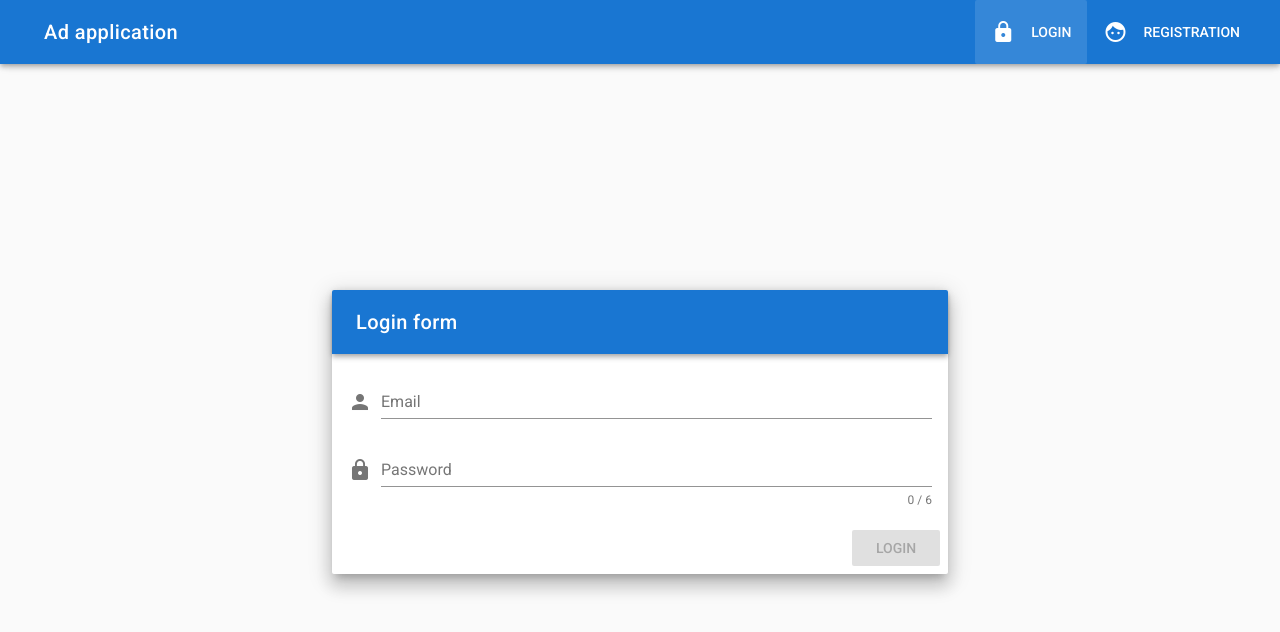
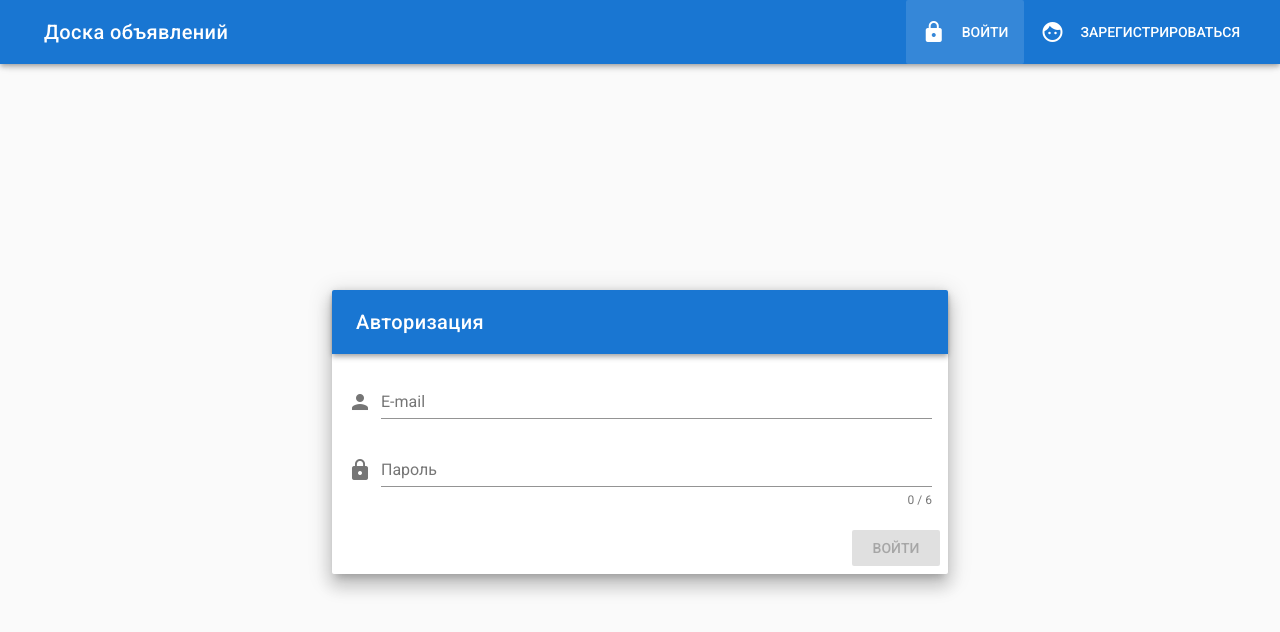
Before and after one commit to camward/Vue-Ad, a Vue app: page /login in a window 1280 px wide. Shown: the top 632 px of the page. Built offline with nearby package versions, Linux system fonts and the light colour scheme; no server answers; the database is empty.

Commit message:
рефакторинг

```diff
--- a/index.html
+++ b/index.html
@@ -3,7 +3,7 @@
   <head>
     <meta charset="utf-8">
     <meta name="viewport" content="width=device-width,initial-scale=1.0">
-    <title>Vue-Ad</title>
+    <title>Доска объявлений</title>
     <link href='https://fonts.googleapis.com/css?family=Roboto:300,400,500,700|Material+Icons' rel="stylesheet">
   </head>
   <body>
--- a/src/App.vue
+++ b/src/App.vue
@@ -1,16 +1,8 @@
 <template>
   <v-app>
-    <v-navigation-drawer
-      app
-      temporary
-      v-model="drawer"
-    >
+    <v-navigation-drawer app temporary v-model="drawer">
       <v-list>
-        <v-list-tile
-          v-for="link of links"
-          :key="link.title"
-          :to="link.url"
-        >
+        <v-list-tile v-for="link of links" :key="link.title" :to="link.url">
           <v-list-tile-action>
             <v-icon>{{link.icon}}</v-icon>
           </v-list-tile-action>
@@ -18,65 +10,43 @@
             <v-list-tile-title v-text="link.title"></v-list-tile-title>
           </v-list-tile-content>
         </v-list-tile>
-        <v-list-tile
-          v-if="isUserLoggedIn"
-          @click="onLogout"
-        >
+        <v-list-tile v-if="isUserLoggedIn" @click="onLogout">
           <v-list-tile-action>
             <v-icon>exit_to_app</v-icon>
           </v-list-tile-action>
           <v-list-tile-content>
-            <v-list-tile-title v-text="'Logout'"></v-list-tile-title>
+            <v-list-tile-title v-text="'Выйти'"></v-list-tile-title>
           </v-list-tile-content>
         </v-list-tile>
       </v-list>
     </v-navigation-drawer>
 
     <v-toolbar app dark color="primary">
-      <v-toolbar-side-icon
-        @click="drawer = !drawer"
-        class="hidden-md-and-up"
-      ></v-toolbar-side-icon>
+      <v-toolbar-side-icon @click="drawer = !drawer" class="hidden-md-and-up"></v-toolbar-side-icon>
       <v-toolbar-title>
-        <router-link to="/" tag="span" class="pointer">Ad application</router-link>
+        <router-link to="/" tag="span" class="pointer">Доска объявлений</router-link>
       </v-toolbar-title>
       <v-spacer></v-spacer>
       <v-toolbar-items class="hidden-sm-and-down">
-        <v-btn
-          v-for="link in links"
-          :key="link.title"
-          :to="link.url"
-          flat
-        >
+        <v-btn v-for="link in links" :key="link.title" :to="link.url" flat>
           <v-icon left>{{link.icon}}</v-icon>
           {{link.title}}
         </v-btn>
-        <v-btn
-          @click="onLogout"
-          flat
-          v-if="isUserLoggedIn"
-        >
+        <v-btn @click="onLogout" flat v-if="isUserLoggedIn">
           <v-icon left>exit_to_app</v-icon>
-          Logout
+          Выйти
         </v-btn>
       </v-toolbar-items>
     </v-toolbar>
-
 
     <v-content>
       <router-view></router-view>
     </v-content>
 
     <template v-if="error">
-      <v-snackbar
-        :timeout="5000"
-        :multi-line="true"
-        color="error"
-        @input="closeError"
-        :value="true"
-      >
+      <v-snackbar :timeout="5000" :multi-line="true" color="error" @input="closeError" :value="true">
         {{error}}
-        <v-btn flat dark @click.native="closeError">Close</v-btn>
+        <v-btn flat dark @click.native="closeError">Закрыть</v-btn>
       </v-snackbar>
     </template>
   </v-app>
@@ -99,15 +69,15 @@ export default {
     links () {
       if (this.isUserLoggedIn) {
         return [
-          {title: 'Orders', icon: 'bookmark_border', url: '/orders'},
-          {title: 'New ad', icon: 'note_add', url: '/new'},
-          {title: 'My ads', icon: 'list', url: '/list'}
+          {title: 'Заказы', icon: 'bookmark_border', url: '/orders'},
+          {title: 'Создать', icon: 'note_add', url: '/new'},
+          {title: 'Мои объявления', icon: 'list', url: '/list'}
         ]
       }
 
       return [
-        {title: 'Login', icon: 'lock', url: '/login'},
-        {title: 'Registration', icon: 'face', url: '/registration'}
+        {title: 'Войти', icon: 'lock', url: '/login'},
+        {title: 'Зарегистрироваться', icon: 'face', url: '/registration'}
       ]
     }
   },
--- a/src/components/Auth/Login.vue
+++ b/src/components/Auth/Login.vue
@@ -4,37 +4,19 @@
       <v-flex xs12 sm8 md6>
         <v-card class="elevation-12">
           <v-toolbar dark color="primary">
-            <v-toolbar-title>Login form</v-toolbar-title>
+            <v-toolbar-title>Авторизация</v-toolbar-title>
           </v-toolbar>
           <v-card-text>
             <v-form v-model="valid" ref="form" validation>
-              <v-text-field
-                prepend-icon="person"
-                name="email"
-                label="Email"
-                type="email"
-                v-model="email"
-                :rules="emailRules"
-              ></v-text-field>
-              <v-text-field
-                prepend-icon="lock"
-                name="password"
-                label="Password"
-                type="password"
-                :counter="6"
-                v-model="password"
-                :rules="passwordRules"
-              ></v-text-field>
+              <v-text-field prepend-icon="person" name="email" label="E-mail" type="email"
+                            v-model="email" :rules="emailRules"></v-text-field>
+              <v-text-field prepend-icon="lock" name="password" label="Пароль" type="password"
+                            :counter="6" v-model="password" :rules="passwordRules"></v-text-field>
             </v-form>
           </v-card-text>
           <v-card-actions>
             <v-spacer></v-spacer>
-            <v-btn
-              color="primary"
-              @click="onSubmit"
-              :loading="loading"
-              :disabled="!valid || loading"
-            >Login</v-btn>
+            <v-btn color="primary" @click="onSubmit" :loading="loading" :disabled="!valid || loading">Войти</v-btn>
           </v-card-actions>
         </v-card>
       </v-flex>
@@ -52,12 +34,12 @@
         password: '',
         valid: false,
         emailRules: [
-          v => !!v || 'E-mail is required',
-          v => emailRegex.test(v) || 'E-mail must be valid'
+          v => !!v || 'Поле "e-mail" обязателено для ввода',
+          v => emailRegex.test(v) || 'Введите корректный e-mail'
         ],
         passwordRules: [
-          v => !!v || 'Password is required',
-          v => (v && v.length >= 6) || 'Password must be equal or more than 6 characters'
+          v => !!v || 'Поле "Пароль" обязателено для ввода',
+          v => (v && v.length >= 6) || 'Длина пароля должна быть больше 6 символов'
         ]
       }
     },
@@ -84,7 +66,7 @@
     },
     created () {
       if (this.$route.query['loginError']) {
-        this.$store.dispatch('setError', 'Please log in to access this page.')
+        this.$store.dispatch('setError', 'Пожалуйста авторизуйтесь')
       }
     }
   }
--- a/src/components/Auth/Registration.vue
+++ b/src/components/Auth/Registration.vue
@@ -4,46 +4,22 @@
       <v-flex xs12 sm8 md6>
         <v-card class="elevation-12">
           <v-toolbar dark color="primary">
-            <v-toolbar-title>Registration form</v-toolbar-title>
+            <v-toolbar-title>Регистрация</v-toolbar-title>
           </v-toolbar>
           <v-card-text>
             <v-form v-model="valid" ref="form" lazy-validation>
-              <v-text-field
-                prepend-icon="person"
-                name="email"
-                label="Email"
-                type="email"
-                v-model="email"
-                :rules="emailRules"
-              ></v-text-field>
-              <v-text-field
-                prepend-icon="lock"
-                name="password"
-                label="Password"
-                type="password"
-                :counter="6"
-                v-model="password"
-                :rules="passwordRules"
-              ></v-text-field>
-              <v-text-field
-                prepend-icon="lock"
-                name="confirm-password"
-                label="Confirm Password"
-                type="password"
-                :counter="6"
-                v-model="confirmPassword"
-                :rules="confirmPasswordRules"
-              ></v-text-field>
+              <v-text-field prepend-icon="person" name="email" label="E-mail" type="email"
+                            v-model="email" :rules="emailRules"></v-text-field>
+              <v-text-field prepend-icon="lock" name="password" label="Пароль" type="password"
+                            :counter="6" v-model="password" :rules="passwordRules"></v-text-field>
+              <v-text-field prepend-icon="lock" name="confirm-password" label="Повторить пароль" type="password"
+                            :counter="6" v-model="confirmPassword" :rules="confirmPasswordRules"></v-text-field>
             </v-form>
           </v-card-text>
           <v-card-actions>
             <v-spacer></v-spacer>
-            <v-btn
-              color="primary"
-              @click="onSubmit"
-              :loading="loading"
-              :disabled="!valid || loading"
-            >Create account!</v-btn>
+            <v-btn color="primary" @click="onSubmit" :loading="loading"
+                   :disabled="!valid || loading">Зарегистрироваться</v-btn>
           </v-card-actions>
         </v-card>
       </v-flex>
@@ -62,16 +38,16 @@
         confirmPassword: '',
         valid: false,
         emailRules: [
-          v => !!v || 'E-mail is required',
-          v => emailRegex.test(v) || 'E-mail must be valid'
+          v => !!v || 'Поле "e-mail" обязателено для ввода',
+          v => emailRegex.test(v) || 'Введите корректный e-mail'
         ],
         passwordRules: [
-          v => !!v || 'Password is required',
-          v => (v && v.length >= 6) || 'Password must be equal or more than 6 characters'
+          v => !!v || 'Поле "Пароль" обязателено для ввода',
+          v => (v && v.length >= 6) || 'Длина пароля должна быть больше 6 символов'
         ],
         confirmPasswordRules: [
-          v => !!v || 'Password is required',
-          v => v === this.password || 'Password should match'
+          v => !!v || 'Поле "Повторить пароль" обязателено для ввода',
+          v => v === this.password || 'Пароли не совпадают'
         ]
       }
     },
--- a/src/store/orders.js
+++ b/src/store/orders.js
@@ -41,12 +41,14 @@ export default {
         const fbVal = await fb.database().ref(`/users/${getters.user.id}/orders`).once('value')
         const orders = fbVal.val()
 
+        if (orders) {
           Object.keys(orders).forEach(key => {
             const o = orders[key]
             resultOrders.push(
               new Order(o.name, o.phone, o.adId, o.done, key)
             )
           })
+        }
 
         commit('loadOrders', resultOrders)
         commit('setLoading', false)
```
Also changed, not shown: src/components/Ads/Ad.vue (+2 -10 lines), src/components/Ads/AdList.vue (+6 -21 lines), src/components/Ads/EditAdModal.vue (+6 -17 lines), src/components/Ads/NewAd.vue (+9 -37 lines), src/components/Home.vue (+6 -24 lines), src/components/Shared/BuyModal.vue (+6 -31 lines), src/components/User/Orders.vue (+6 -22 lines), 1 other file (tests, documents, lock files or other folders). Lines whose indentation alone changed are shown as unchanged.
